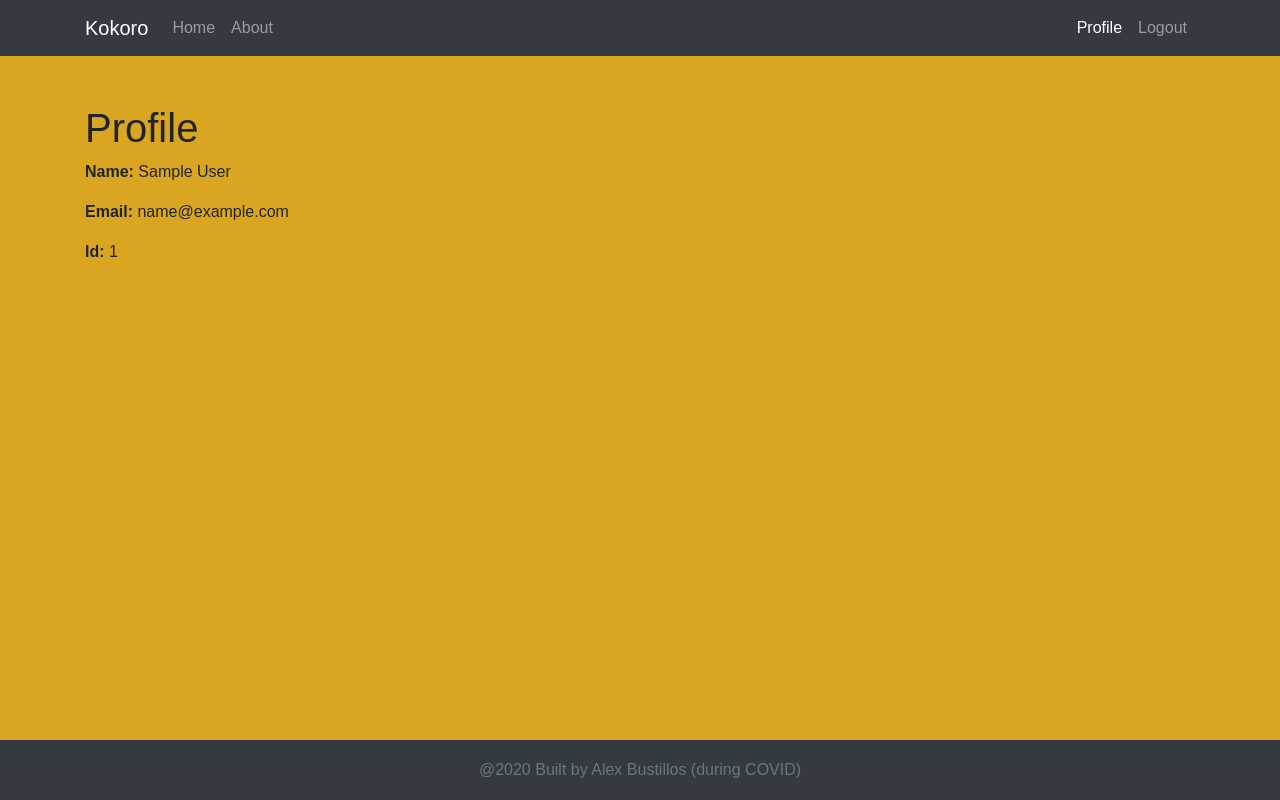
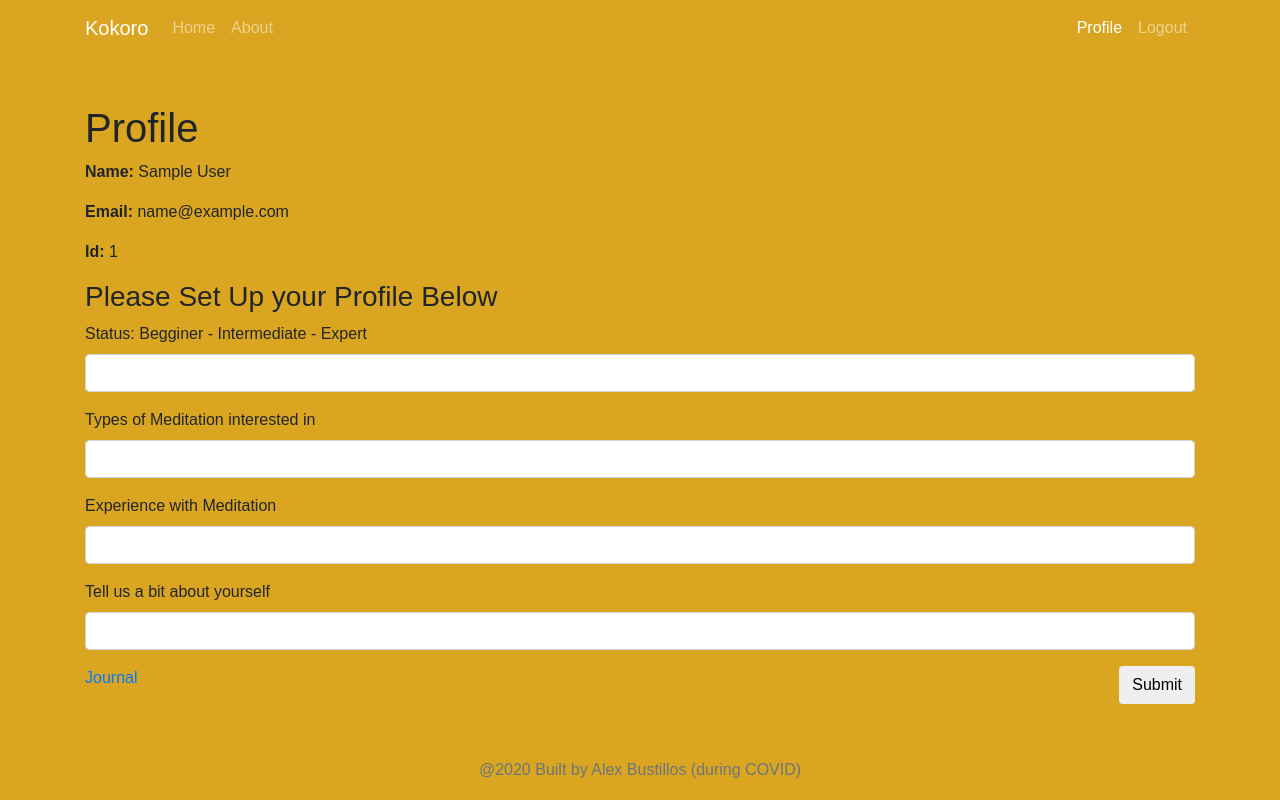
Before and after one commit to AlexJBustillos/kokoro-client, a React (Create React App) app: page /profile in a window 1280 px wide. Built offline with nearby package versions, Linux system fonts and the light colour scheme; no server answers; sample sign-in values are in the browser's storage.

Commit message:
[profile details]able to post to backend api and save content for profile details

```diff
--- a/src/App.js
+++ b/src/App.js
@@ -1,6 +1,7 @@
 // Imports
 import React, { useEffect, useState } from 'react';
 import { Route, Switch, Redirect } from 'react-router-dom';
+// import { useAlert } from 'react-alert'
 import jwt_decode from 'jwt-decode';
 import setAuthToken from './utils/setAuthToken'
 // CSS
@@ -10,10 +11,11 @@ import Welcome from './components/Welcome';
 import Navbar from './components/Navbar';
 import Footer from './components/Footer';
 import Profile from './components/Profile';
+import ProfileDetails from './components/ProfileDetails';
 import Signup from './components/Signup';
 import Login from './components/Login';
 import About from './components/About';
-import journal from'./components/journal';
+import Journal from'./components/Journal';
 
 
 const PrivateRoute = ({ component: Component, ...rest }) => {
@@ -65,8 +67,9 @@ function App() {
             path='/login'
             render={ (props) => <Login {...props} nowCurrentUser={nowCurrentUser} setIsAuthenticated={setIsAuthenticated} user={currentUser} />} />
           <Route path='/about' component={ About } />
-          <Route path='/journal' component={journal}/>
+          <Route path='/journal' component={Journal}/>
           <PrivateRoute path="/profile" component={ Profile } user={currentUser}/>
+          <PrivateRoute path="/profile/details" component={ ProfileDetails } user={currentUser}/>
           <Route exact path="/" component={ Welcome }/>
         </Switch>
       </div>
--- a/src/components/Footer.js
+++ b/src/components/Footer.js
@@ -2,7 +2,7 @@ import React from 'react';
 
 const Footer = () => {
     return (
-        <footer className="footer bg-dark">
+        <footer className="footer bg-transparent">
             <div className="container text-center">
                 <span className="text-muted">@2020 Built by Alex Bustillos (during COVID)</span>
             </div>
--- a/src/components/Login.js
+++ b/src/components/Login.js
@@ -4,9 +4,10 @@ import axios from 'axios';
 import jwt_decode from 'jwt-decode';
 import setAuthToken from '../utils/setAuthToken';
 import { Redirect } from 'react-router-dom';
-// const REACT_APP_SERVER_URL = process.env.REACT_APPP_SERVER_URL;
-import keys from '../utils/credentials';
-const { REACT_APP_SERVER_URL } = keys
+import { useAlert } from 'react-alert'
+const REACT_APP_SERVER_URL = process.env.REACT_APP_SERVER_URL;
+// import keys from '../utils/credentials';
+// const { REACT_APP_SERVER_URL } = keys
 
 const Login = (props) => {
     const [email, setEmail] = useState('');
@@ -37,7 +38,7 @@ const Login = (props) => {
             props.nowCurrentUser(decoded);
         })
         .catch(error => {
-            console.log(error);
+            alert.show('Incorrect Email and/or password')
         })
     }
 
--- a/src/components/Navbar.js
+++ b/src/components/Navbar.js
@@ -3,7 +3,7 @@ import { NavLink, Link } from 'react-router-dom';
 
 const Navbar = (props) => {
     return (
-        <nav className="navbar navbar-expand-lg navbar-dark bg-dark">
+        <nav className="navbar navbar-expand-lg navbar-dark bg-transparent">
             <div className="container">
                 <Link className="navbar-brand" to="/">Kokoro</Link>
                 <button className="navbar-toggler" type="button" data-toggle="#navbarsExample07" data-target="#navbarsExample07" aria-controls="#navbarsExample07" aria-label="Toggle Navigation">
--- a/src/components/Profile.js
+++ b/src/components/Profile.js
@@ -1,8 +1,45 @@
-import React from 'react';
+import React, { useState } from 'react';
 import { Link } from 'react-router-dom';
+import axios from 'axios';
+import { Redirect } from 'react-router-dom';
+
 
 const Profile = (props) => {
-    console.log(props);
+    // console.log(props);
+    const backendUrl = process.env.REACT_APP_SERVER_URL;
+    const { id, name, email } = props.user
+    const [status, setStatus] = useState('');
+    const [meditation, setMeditation] = useState('');
+    const [experience, setExperience] = useState('');
+    const [bio, setBio] = useState('');
+    const [redirect, setRedirect] = useState(false);
+
+    const handleStatus = (e) => {
+        setStatus(e.target.value);
+    }
+    const handleMeditation = (e) => {
+        setMeditation(e.target.value);
+    }
+    const handleExperience = (e) => {
+        setExperience(e.target.value);
+    }
+    const handleBio = (e) => {
+        setBio(e.target.value);
+    }
+
+    const handleSubmit = (e) => {
+        const profileData = { id, name, email, status, meditation, experience, bio}
+        e.preventDefault();
+        axios.post(backendUrl + "/api/profiles/" + id, profileData)
+        .then(response => {
+            console.log(response);
+            setRedirect(true)
+        })
+        .catch(error => {
+            console.log(error);
+        })
+    }
+    if (redirect) return <Redirect to='/profile/details' />
     const userData = props.user ?
     (<div>
         <h1>Profile</h1>
@@ -22,6 +59,54 @@ const Profile = (props) => {
     return (
         <div>
             { props.user ? userData : errorDiv() }
+            <div>
+                <h3>Please Set Up your Profile Below</h3>
+                <form onSubmit={handleSubmit}>
+                    <div className="form-group">
+                        <label htmlFor="status">Status: Begginer - Intermediate - Expert</label>
+                        <input
+                            type="text"
+                            name="status"
+                            value={status}
+                            onChange={handleStatus}
+                            className="form-control"
+                        />
+                    </div>
+                    <div className="form-group">
+                        <label htmlFor="meditation">Types of Meditation interested in</label>
+                        <input
+                            type="text"
+                            name="meditation"
+                            value={meditation}
+                            onChange={handleMeditation}
+                            className="form-control"
+                        />
+                    </div>
+                    <div className="form-group">
+                        <label htmlFor="experience">Experience with Meditation</label>
+                        <input
+                            type="text"
+                            name="experience"
+                            value={experience}
+                            onChange={handleExperience}
+                            className="form-control"
+                        />
+                    </div>
+                    <div className="form-group">
+                        <label htmlFor="bio">Tell us a bit about yourself</label>
+                        <input
+                            type="text"
+                            name="bio"
+                            value={bio}
+                            onChange={handleBio}
+                            className="form-control"
+                        />
+                    </div>
+                    <button type="submit" className="btn bt-primary float-right">Submit</button>
+                </form>
+
+            </div>
+            <Link to="/journal">Journal</Link>
         </div>
     );
 }
--- /dev/null
+++ b/src/components/ProfileDetails.js
@@ -0,0 +1,14 @@
+import React from 'react';
+import { Link } from 'react-router-dom'
+
+const ProfileDetails = (props) => {
+    return (
+
+        <div>
+            <h1>{props.user.name}</h1>
+        </div>
+
+    )
+}
+
+export default ProfileDetails;
--- a/src/components/Signup.js
+++ b/src/components/Signup.js
@@ -2,9 +2,9 @@
 import React, { useState } from 'react';
 import axios from 'axios';
 import { Redirect } from 'react-router-dom';
-// const REACT_APP_SERVER_URL = process.env.REACT_APPP_SERVER_URL;
-import keys from '../utils/credentials';
-const { REACT_APP_SERVER_URL } = keys
+const REACT_APP_SERVER_URL = process.env.REACT_APPP_SERVER_URL;
+// import keys from '../utils/credentials';
+// const { REACT_APP_SERVER_URL } = keys
 
 const Signup = () => {
     const [name, setName] = useState('');
@@ -47,7 +47,7 @@ const Signup = () => {
     }
 
     if (redirect) return <Redirect to='/login' />
-    console.log(REACT_APP_SERVER_URL);
+    // console.log(REACT_APP_SERVER_URL);
     return (
         <div className="row mt-4">
             <div className="col-md-7 offset-md-3">
--- a/src/components/Welcome.js
+++ b/src/components/Welcome.js
@@ -4,16 +4,16 @@ const Welcome = () => {
     return (
         <div>
             <h1>Welcome to Kokoro your personal meditation tracker</h1>
-            <div id="carouselExampleSlidesOnly" class="carousel slide" data-bs-ride="carousel">
-  <div class="carousel-inner">
-    <div class="carousel-item active">
-      <img src="..." class="d-block w-100" alt="..."/>
+            <div id="carouselExampleSlidesOnly" className="carousel slide" data-bs-ride="carousel">
+  <div className="carousel-inner">
+    <div className="carousel-item active">
+      <img src="..." className="d-block w-100" alt="..."/>
     </div>
-    <div class="carousel-item">
-      <img src="https://imgur.com/FrOsOyc" class="d-block w-100" alt="..."/>
+    <div className="carousel-item">
+      <img src="https://imgur.com/FrOsOyc" className="d-block w-100" alt="..."/>
     </div>
-    <div class="carousel-item">
-      <img src="..." class="d-block w-100" alt="..."/>
+    <div className="carousel-item">
+      <img src="..." className="d-block w-100" alt="..."/>
     </div>
   </div>
 </div>
--- a/src/components/journal.js
+++ b/src/components/journal.js
@@ -1,22 +1,23 @@
 import React from 'react';
+import { Link } from 'react-router-dom'
 
 const journal = () => {
     return (
 
-            <div class="journal" className="container text-center">
+            <div className="journal" className="container text-center">
 
-               <div class="jentry">
-                <form class="entry">
+               <div className="jentry">
+                <form className="entry">
                     <label for="stime">start time</label>
                     <input type="text" id="stime" name="stime"/>
                     <label for="etime">end time</label>
                     <input type="text" id="etime" name="etime"/>
                     <label for="Mentry">Entry</label>
-                    <textarea class="Mentry" name="Mentry" rows="4" cols="50"></textarea>
+                    <textarea className="Mentry" name="Mentry" rows="4" cols="50"></textarea>
 
                 </form>
                 </div>
-
+                <Link to="/profile">Profile</Link>
             </div>
 
     )
```
